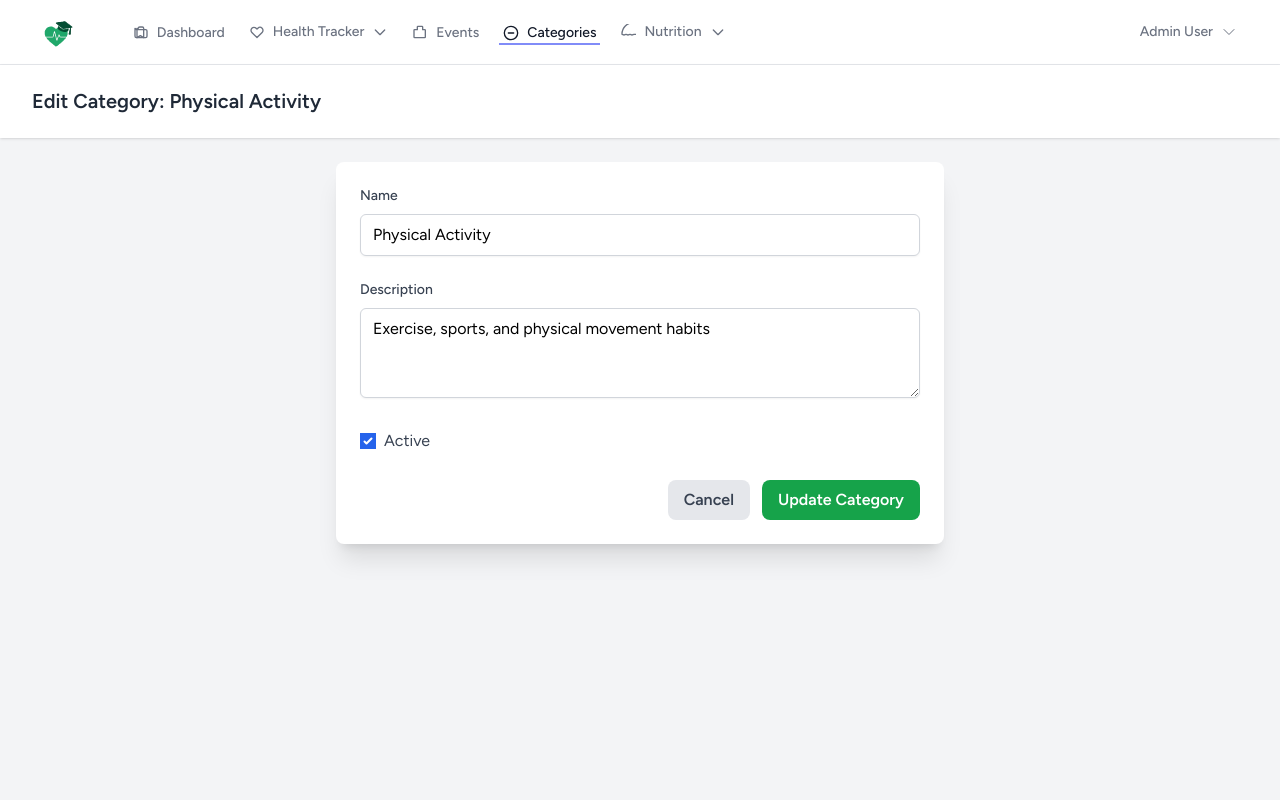
After one commit to hamzaayarii/HealUp-1, a Laravel app: page /categories/1/edit in a window 1280 px wide. The commit adds this page. Run offline with Laravel 12, Linux system fonts and the light colour scheme; the visitor is signed in with stand-in values (Sample User, id 1); data comes from the database, SQL or seed files in the repository; style sheets or scripts are compiled from the project's sources; parts of the project's set-up code (start-up, migrations or seed data) failed here and were passed over; some libraries are stand-ins or nearby versions.

Commit message:
Added Relation Between Category and Event and CRUD for Category

```diff
--- /dev/null
+++ b/app/Http/Controllers/CategoryController.php
@@ -0,0 +1,82 @@
+<?php
+
+namespace App\Http\Controllers;
+
+use Illuminate\Http\Request;
+use App\Models\Category;
+
+class CategoryController extends Controller
+{
+    /**
+     * Display a listing of the resource.
+     */
+    public function index()
+    {
+        $categories = Category::orderBy('name')->get();
+        return view('categories.index', compact('categories'));
+    }
+
+    /**
+     * Show the form for creating a new resource.
+     */
+    public function create()
+    {
+        return view('categories.create');
+    }
+
+    /**
+     * Store a newly created resource in storage.
+     */
+    public function store(Request $request)
+    {
+        $validated = $request->validate([
+            'name' => 'required|string|max:255',
+            'description' => 'nullable|string',
+        ]);
+        $validated['is_active'] = $request->has('is_active');
+        Category::create($validated);
+        return redirect()->route('categories.index')->with('success', 'Category added successfully.');
+    }
+
+    /**
+     * Display the specified resource.
+     */
+    public function show(string $id)
+    {
+        //
+    }
+
+    /**
+     * Show the form for editing the specified resource.
+     */
+    public function edit($id)
+    {
+        $category = Category::findOrFail($id);
+        return view('categories.edit', compact('category'));
+    }
+
+    /**
+     * Update the specified resource in storage.
+     */
+    public function update(Request $request, $id)
+    {
+        $category = Category::findOrFail($id);
+        $validated = $request->validate([
+            'name' => 'required|string|max:255',
+            'description' => 'nullable|string',
+        ]);
+        $validated['is_active'] = $request->has('is_active');
+        $category->update($validated);
+        return redirect()->route('categories.index')->with('success', 'Category updated successfully.');
+    }
+
+    /**
+     * Remove the specified resource from storage.
+     */
+    public function destroy($id)
+    {
+        $category = Category::findOrFail($id);
+        $category->delete();
+        return redirect()->route('categories.index')->with('success', 'Category deleted successfully.');
+    }
+}
--- a/app/Models/Category.php
+++ b/app/Models/Category.php
@@ -20,4 +20,9 @@ class Category extends Model
     {
         return $this->hasMany(Habit::class);
     }
+
+    public function events()
+    {
+        return $this->hasMany(Event::class);
+    }
 }
--- a/app/Models/Event.php
+++ b/app/Models/Event.php
@@ -14,5 +14,11 @@ class Event extends Model
         'max_participants',
         'current_participants',
         'is_active',
+        'category_id',
     ];
+
+    public function category()
+    {
+        return $this->belongsTo(Category::class);
+    }
 }
--- /dev/null
+++ b/resources/views/categories/edit.blade.php
@@ -0,0 +1,39 @@
+<x-app-layout>
+    <x-slot name="header">
+        <h2 class="font-semibold text-xl text-gray-800 dark:text-gray-200 leading-tight">
+            {{ __('Edit Category: ') . $category->name }}
+        </h2>
+    </x-slot>
+    <div class="py-6">
+        <div class="max-w-2xl mx-auto sm:px-6 lg:px-8">
+            <div class="bg-white dark:bg-gray-800 overflow-hidden shadow-xl sm:rounded-lg">
+                <div class="p-6">
+                    <form action="{{ route('categories.update', $category) }}" method="POST">
+                        @csrf
+                        @method('PUT')
+                        <div class="mb-6">
+                            <label class="block text-sm font-medium text-gray-700 dark:text-gray-300 mb-2">Name</label>
+                            <input type="text" name="name" class="w-full border-gray-300 dark:border-gray-600 dark:bg-gray-700 dark:text-gray-300 rounded-md shadow-sm focus:border-indigo-500 focus:ring-indigo-500" value="{{ old('name', $category->name) }}" required>
+                            @error('name')<span class="text-red-600 text-sm mt-1">{{ $message }}</span>@enderror
+                        </div>
+                        <div class="mb-6">
+                            <label class="block text-sm font-medium text-gray-700 dark:text-gray-300 mb-2">Description</label>
+                            <textarea name="description" rows="3" class="w-full border-gray-300 dark:border-gray-600 dark:bg-gray-700 dark:text-gray-300 rounded-md shadow-sm focus:border-indigo-500 focus:ring-indigo-500">{{ old('description', $category->description) }}</textarea>
+                            @error('description')<span class="text-red-600 text-sm mt-1">{{ $message }}</span>@enderror
+                        </div>
+                        <div class="mb-6">
+                            <label class="inline-flex items-center">
+                                <input type="checkbox" name="is_active" value="1" class="form-checkbox" {{ old('is_active', $category->is_active) ? 'checked' : '' }}>
+                                <span class="ml-2 text-gray-700 dark:text-gray-300">Active</span>
+                            </label>
+                        </div>
+                        <div class="flex justify-end space-x-3">
+                            <a href="{{ route('categories.index') }}" class="bg-gray-200 hover:bg-gray-300 dark:bg-gray-600 dark:hover:bg-gray-500 text-gray-700 dark:text-gray-200 font-semibold py-2 px-4 rounded-lg transition duration-200">Cancel</a>
+                            <button type="submit" class="bg-green-600 hover:bg-green-700 text-white font-semibold py-2 px-4 rounded-lg transition duration-200">Update Category</button>
+                        </div>
+                    </form>
+                </div>
+            </div>
+        </div>
+    </div>
+</x-app-layout>
--- a/resources/views/events/index.blade.php
+++ b/resources/views/events/index.blade.php
@@ -27,6 +27,7 @@
                                     <th class="px-6 py-3 text-left text-xs font-medium text-gray-500 dark:text-gray-300 uppercase tracking-wider">Title</th>
                                     <th class="px-6 py-3 text-left text-xs font-medium text-gray-500 dark:text-gray-300 uppercase tracking-wider">Date</th>
                                     <th class="px-6 py-3 text-left text-xs font-medium text-gray-500 dark:text-gray-300 uppercase tracking-wider">Location</th>
+                                    <th class="px-6 py-3 text-left text-xs font-medium text-gray-500 dark:text-gray-300 uppercase tracking-wider">Category</th>
                                     <th class="px-6 py-3 text-left text-xs font-medium text-gray-500 dark:text-gray-300 uppercase tracking-wider">Participants</th>
                                     <th class="px-6 py-3 text-left text-xs font-medium text-gray-500 dark:text-gray-300 uppercase tracking-wider">Actions</th>
                                 </tr>
@@ -37,6 +38,9 @@
                                     <td class="px-6 py-4 whitespace-nowrap text-sm font-medium text-gray-900 dark:text-gray-100">{{ $event->title }}</td>
                                     <td class="px-6 py-4 whitespace-nowrap text-sm text-gray-500 dark:text-gray-300">{{ \Carbon\Carbon::parse($event->date)->format('M j, Y') }}</td>
                                     <td class="px-6 py-4 whitespace-nowrap text-sm text-gray-500 dark:text-gray-300">{{ $event->location }}</td>
+                                    <td class="px-6 py-4 whitespace-nowrap text-sm text-gray-500 dark:text-gray-300">
+                                        {{ $event->category ? $event->category->name : '-' }}
+                                    </td>
                                     <td class="px-6 py-4 whitespace-nowrap text-sm text-gray-500 dark:text-gray-300">
                                         <span class="inline-flex items-center px-2.5 py-0.5 rounded-full text-xs font-medium bg-green-100 text-green-800">
                                             {{ $event->current_participants }}/{{ $event->max_participants }}
--- a/resources/views/events/show.blade.php
+++ b/resources/views/events/show.blade.php
@@ -24,6 +24,10 @@
                             <h3 class="text-sm font-medium text-gray-500 dark:text-gray-400 uppercase tracking-wide">Location</h3>
                             <p class="mt-1 text-lg text-gray-900 dark:text-gray-100">{{ $event->location }}</p>
                         </div>
+                            <div>
+                                <h3 class="text-sm font-medium text-gray-500 dark:text-gray-400 uppercase tracking-wide">Category</h3>
+                                <p class="mt-1 text-lg text-gray-900 dark:text-gray-100">{{ $event->category ? $event->category->name : '-' }}</p>
+                            </div>
                         <div class="md:col-span-2">
                             <h3 class="text-sm font-medium text-gray-500 dark:text-gray-400 uppercase tracking-wide">Description</h3>
                             <p class="mt-1 text-gray-900 dark:text-gray-100">{{ $event->description ?: 'No description provided.' }}</p>
--- a/resources/views/navigation-menu.blade.php
+++ b/resources/views/navigation-menu.blade.php
@@ -86,6 +86,15 @@
                             <path stroke-linecap="round" stroke-linejoin="round" stroke-width="2" d="M8 7V3a1 1 0 011-1h6a1 1 0 011 1v4h3a1 1 0 011 1v10a1 1 0 01-1 1H4a1 1 0 01-1-1V8a1 1 0 011-1h4z"></path>
                         </svg>
                         {{ __('Events') }}
+                    </x-nav-link>
+                    <!-- Categories Link -->
+                    <x-nav-link href="{{ route('categories.index') }}" :active="request()->routeIs('categories.*')"
+                                class="inline-flex items-center px-1 pt-1 border-b-2 text-sm font-medium">
+                        <svg class="w-4 h-4 mr-2" fill="none" stroke="currentColor" viewBox="0 0 24 24">
+                            <circle cx="12" cy="12" r="10" stroke="currentColor" stroke-width="2" fill="none" />
+                            <path stroke-linecap="round" stroke-linejoin="round" stroke-width="2" d="M8 12h8" />
+                        </svg>
+                        {{ __('Categories') }}
                     </x-nav-link>
 
                     <!-- Nutrition Dropdown -->
@@ -293,6 +302,10 @@
             <x-responsive-nav-link href="{{ route('events.index') }}" :active="request()->routeIs('events.*')">
                 {{ __('Events') }}
             </x-responsive-nav-link>
+            <!-- Categories Navigation -->
+            <x-responsive-nav-link href="{{ route('categories.index') }}" :active="request()->routeIs('categories.*')">
+                {{ __('Categories') }}
+            </x-responsive-nav-link>
 
             <!-- Nutrition Mobile Navigation -->
             <div class="border-t border-gray-200 mt-2 pt-2">
--- a/routes/web.php
+++ b/routes/web.php
@@ -64,8 +64,12 @@ Route::middleware([
     Route::get('/health/reports/habit-comparison', [App\Http\Controllers\HealthReportController::class, 'habitComparison'])->name('health.reports.habit-comparison');
     Route::get('/health/reports/export-pdf', [App\Http\Controllers\HealthReportController::class, 'exportPdf'])->name('health.reports.export-pdf');
 
+
     // Wellness Events resource routes
     Route::resource('events', EventController::class);
+
+    // Categories resource routes
+    Route::resource('categories', App\Http\Controllers\CategoryController::class);
 
     // ✅ AJOUTER CES ROUTES NUTRITION
     Route::resource('ingredients', IngredientController::class);
```
Also changed, not shown: app/Http/Controllers/EventController.php (+7 -2 lines), resources/views/categories/create.blade.php (added, +38 -0 lines), resources/views/categories/index.blade.php (added, +66 -0 lines), resources/views/events/create.blade.php (+13 -1 lines), resources/views/events/edit.blade.php (+20 -4 lines), database/migrations/2025_09_28_000001_add_category_id_to_events_table.php (added), database/migrations/2025_09_28_200000_update_category_id_set_null_on_delete_in_events_table.php (added).
